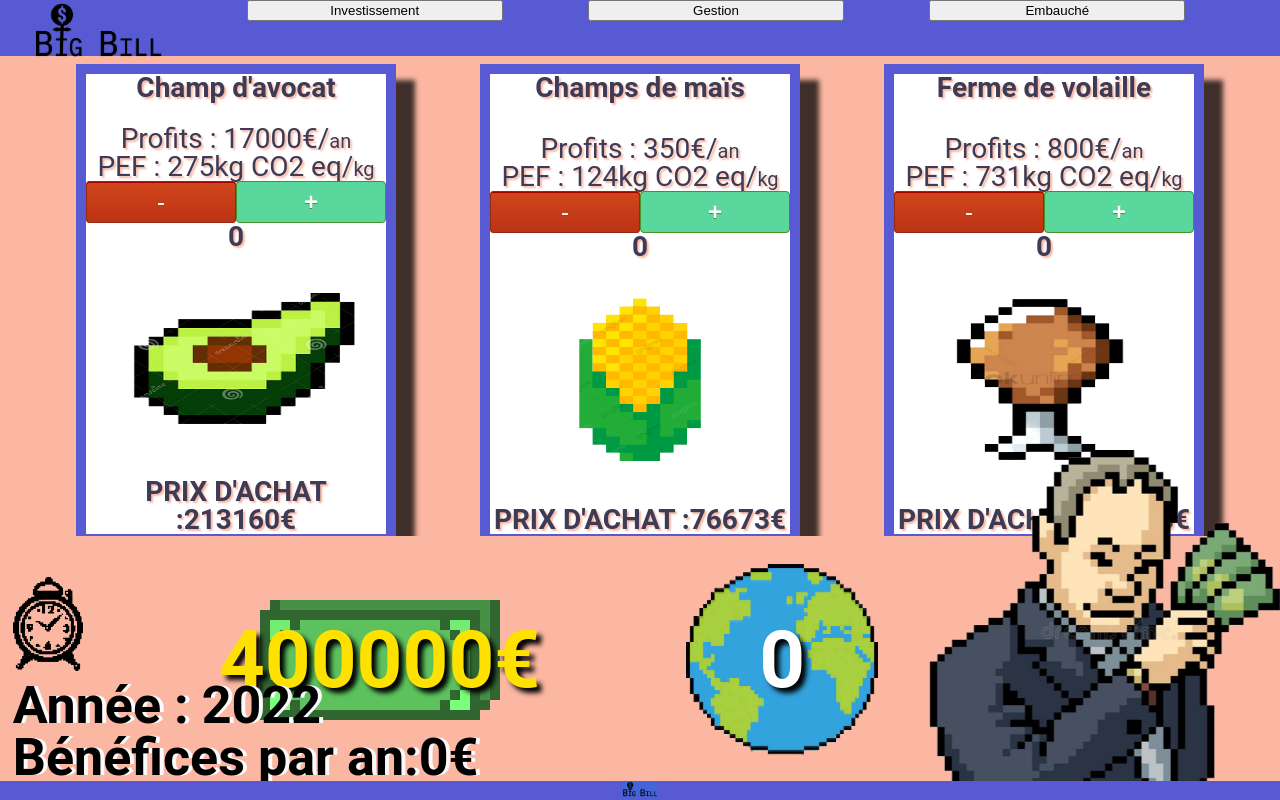
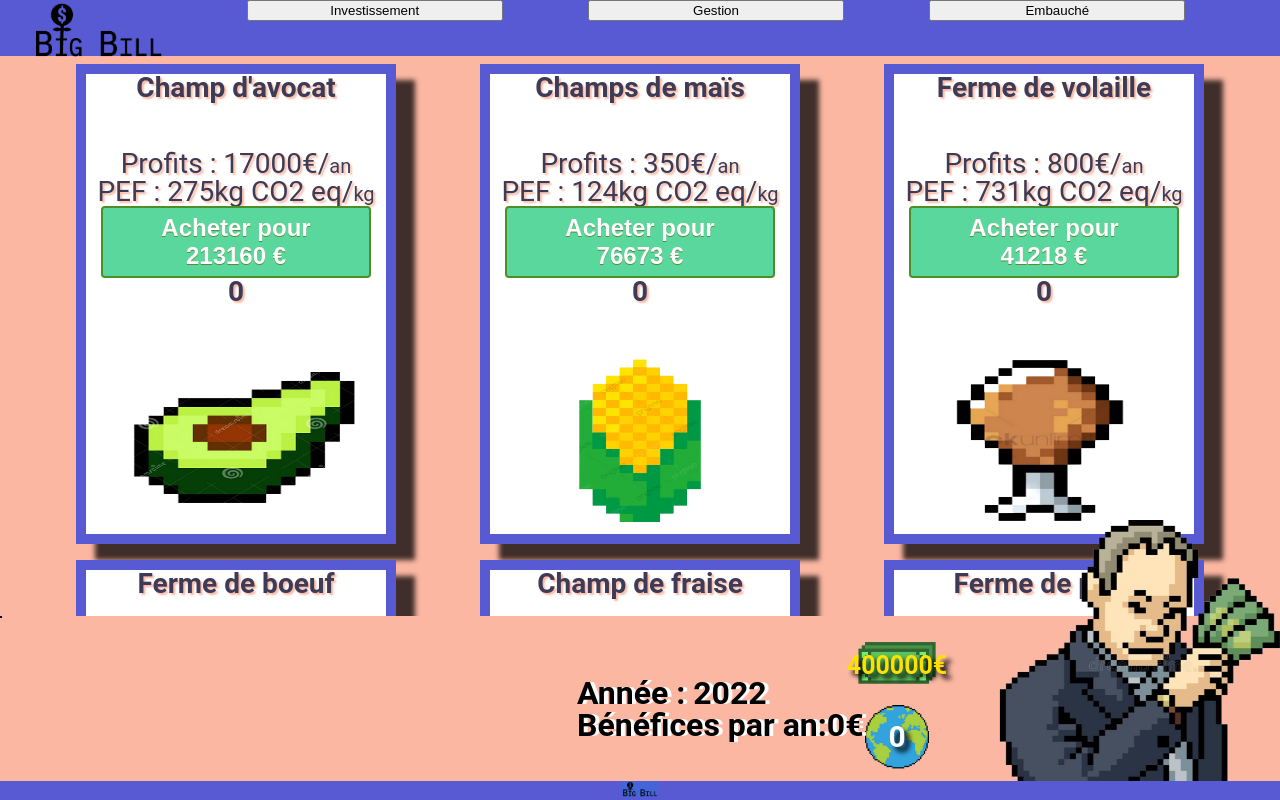
Before and after one commit to ThomasDCW/hackalillejs0522, a React (Vite) app in the folder frontend/: page /gestion in a window 1280 px wide. Built offline with nearby package versions, Linux system fonts and the light colour scheme.

Commit message:
change of the footer, card improvement

```diff
--- a/frontend/src/components/Avatar/style.jsx
+++ b/frontend/src/components/Avatar/style.jsx
@@ -8,7 +8,7 @@ export default styled.div`
   justify-content: flex-end;
   img {
     margin-bottom: 0;
-    height: 350px;
+    height: 280px;
   }
   @media screen and (max-width: 600px) {
     display: none;
--- a/frontend/src/components/Card/index.jsx
+++ b/frontend/src/components/Card/index.jsx
@@ -61,22 +61,7 @@ export default function Card(props) {
         <li>
           PEF : {props.impact_ecologique}kg CO2 eq/<span>kg</span>
         </li>
-
         <li>
-          <button
-            className="moin"
-            onClick={() => {
-              if (nb === 0) {
-                return setMoney(money);
-              }
-              incrementMoney();
-              incrementEarth();
-              deincrementAnnualProfit();
-              setNb(nb - 1);
-            }}
-          >
-            -
-          </button>
           <button
             className="plus"
             onClick={() => {
@@ -86,13 +71,13 @@ export default function Card(props) {
               setNb(nb + 1);
             }}
           >
-            +
+            Acheter pour <br />
+            {props.cout_achat} €
           </button>
         </li>
         <h2>{nb}</h2>
       </ul>
       <img src={props.image} alt="img" />
-      <h2>PRIX D'ACHAT :{props.cout_achat}€</h2>
     </SCard>
   );
 }
--- a/frontend/src/components/Card/style.jsx
+++ b/frontend/src/components/Card/style.jsx
@@ -20,37 +20,21 @@ export default styled.div`
     text-align: center;
     text-shadow: 2px 2px 2px #fbb7a2;
   }
-  .moin {
-    box-shadow: inset 0px 1px 0px 0px #a30000;
-    background: linear-gradient(to bottom, #d0451b 5%, #bc3315 100%);
-    background-color: #d0451b;
-    border-radius: 3px;
-    border: 1px solid #942911;
+  .plus {
+    background: linear-gradient(to bottom, #5ad79d 5%, #5ad79d 100%);
+    background-color: #77b55a;
+    border-radius: 4px;
+    border: 2px solid #4b8f29;
     display: inline-block;
     cursor: pointer;
     color: #ffffff;
     font-family: Arial;
-    font-size: 24px;
-    padding: 6px 24px;
-    text-decoration: none;
-    text-shadow: 0px 1px 0px #854629;
-    width: 50%;
-  }
-  .plus {
-    background: linear-gradient(to bottom, #5ad79d 5%, #5ad79d 100%);
-    background-color: #77b55a;
-    border-radius: 4px;
-    border: 1px solid #4b8f29;
-    display: inline-block;
-    cursor: pointer;
-    color: #ffffff;
-    font-family: Arial;
-    font-size: 24px;
+    font-size: 1.5rem;
     font-weight: bold;
     padding: 6px 12px;
     text-decoration: none;
     text-shadow: 0px 1px 0px #5b8a3c;
-    width: 50%;
+    width: 90%;
   }
 
   img {
--- a/frontend/src/components/Counter/style.jsx
+++ b/frontend/src/components/Counter/style.jsx
@@ -2,21 +2,19 @@ import styled from "styled-components";
 
 export default styled.div`
   position: fixed;
-  width: 80vw;
-  display: flex;
-  justify-content: center;
-  align-items: center;
-  justify-content: space-evenly;
-  margin-top: 8vh;
+  width: 20vw;
+  flex-direction: column;
+  margin-left: 60vw;
   .money {
     color: #ffe100;
-    font-size: 80px;
+    font-size: 25px;
     text-shadow: 5px 5px 5px #000000;
     font-weight: bold;
     background: url("src/assets/billet.png");
     background-repeat: no-repeat;
     background-position: center;
-    height: 15vh;
+    background-size: 35%;
+    height: 12vh;
     display: flex;
     align-items: center;
     justify-content: center;
@@ -24,7 +22,7 @@ export default styled.div`
   }
   .earth {
     color: #ffffff;
-    font-size: 80px;
+    font-size: 30px;
     text-shadow: 5px 5px 5px #000000;
     font-weight: bold;
     background-repeat: no-repeat;
@@ -34,9 +32,11 @@ export default styled.div`
     align-items: center;
     justify-content: center;
     justify-content: space-around;
+    padding-bottom: 3vh;
+    height: 6vh;
     img {
       aspect-ratio: 1/1;
-      width: 12rem;
+      width: 25%;
       position: absolute;
       z-index: -1;
     }
--- a/frontend/src/components/Timer/index.jsx
+++ b/frontend/src/components/Timer/index.jsx
@@ -8,11 +8,7 @@ export default function Timer() {
   return (
     <STimer>
       <div className="timer">
-        <img src="src/assets/timer.png" />
-
-        <p className={timerActive ? "showTimer" : "hideTimer"}>
-          Année : {timer}
-        </p>
+        <p> Année : {timer}</p>
         <p>Bénéfices par an:{annualProfit}€</p>
       </div>
     </STimer>
--- a/frontend/src/components/Timer/style.jsx
+++ b/frontend/src/components/Timer/style.jsx
@@ -5,14 +5,12 @@ export default styled.div`
   font-weight: bold;
   text-shadow: 4px 0px 0px #fafafa;
   position: fixed;
-  bottom: 2vh;
-  margin-left: 1vw;
-
+  height: 23%;
+  margin-left: 45vw;
+  display: flex;
+  align-items: center;
   .timer {
-    font-size: 52px;
-    img {
-      width: 70px;
-    }
+    font-size: 2rem;
   }
   @media screen and (max-width: 600px) {
     .timer {
--- a/frontend/src/pages/Investissement.jsx
+++ b/frontend/src/pages/Investissement.jsx
@@ -20,8 +20,10 @@ export default function Game() {
         <Gallery />
       </section>
       <section className="stats">
-        <Counter />
-        <Timer />
+        <div className="cadre">
+          <Counter />
+          <Timer />
+        </div>
         <Avatar />
       </section>
     </main>
--- a/frontend/src/style.jsx
+++ b/frontend/src/style.jsx
@@ -5,10 +5,13 @@ export default styled.section`
   background-color: #fbb7a2;
   height: 100vh;
   .gallery {
-    height: 60vh;
+    height: 70vh;
     overflow: scroll;
   }
   .stats {
     position: fixed;
   }
+  .cadre {
+    border: 1px solid black;
+  }
 `;
```
